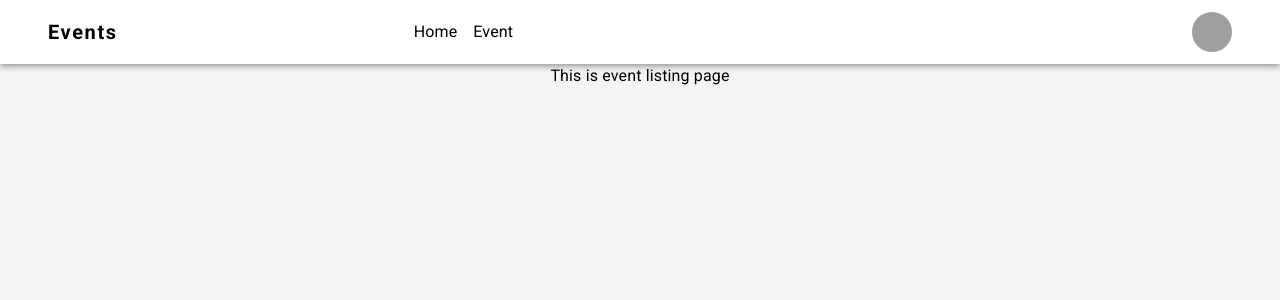
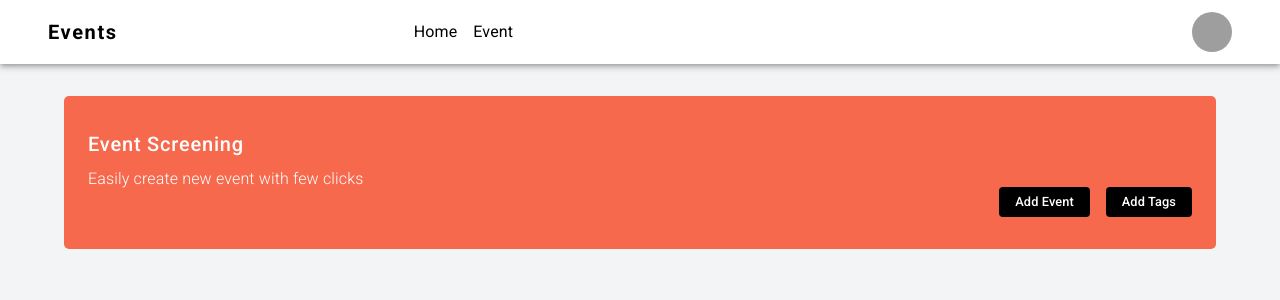
Before and after one commit to Polashahmad01/event-frontend, a React (Vite) app: page /event in a window 1280 px wide. Shown: the top 300 px of the page. Built offline with nearby package versions, Linux system fonts and the light colour scheme; grey boxes are pictures that could not be loaded.

Commit message:
add event and tag banner

```diff
--- a/src/pages/Event/Index/Index.jsx
+++ b/src/pages/Event/Index/Index.jsx
@@ -1,11 +1,12 @@
 import { Box } from "@mui/system"
-import { Typography } from "@mui/material"
+
+import { EventAndTagBanner } from "./components/EventAndTagBanner"
 
 export const EventListingPage = () => {
 
   return (
     <Box>
-      <Typography textAlign="center">This is event listing page</Typography>
+      <EventAndTagBanner />
     </Box>
   )
 }
--- /dev/null
+++ b/src/pages/Event/Index/components/EventAndTagBanner.jsx
@@ -0,0 +1,96 @@
+import Box from "@mui/material/Box"
+import Grid2 from "@mui/material/Unstable_Grid2"
+import Typography from "@mui/material/Typography"
+
+import { Link } from "react-router-dom"
+
+export const EventAndTagBanner = () => {
+
+  return (
+    <Box
+      sx={{
+        backgroundColor: "#F6694D",
+        marginTop: "2rem",
+        borderRadius: "5px",
+        color: "white",
+        padding: "2rem 1.5rem"
+      }}
+    >
+      <Grid2 container spacing={2} display="flex" justifyContent="space-between" alignItems="flex-end">
+        <Grid2 xs="8">
+          <Typography
+            variant="h6"
+            component="h2"
+            sx={{
+              letterSpacing: "0.05rem",
+              marginBottom: "0.3rem"
+            }}
+          >
+            Event Screening
+          </Typography>
+          <Typography
+            variant="subtitle1"
+            component="p"
+            sx={{
+              fontWeight: 300,
+              marginBottom: "1.5rem"
+            }}
+          >
+            Easily create new event with few clicks
+          </Typography>
+        </Grid2>
+        <Grid2 xs="4">
+          <Grid2 container>
+            <Link to="/event/new">
+              <Typography
+                variant="subtitle2"
+                component="button"
+                sx={{
+                  cursor: "pointer",
+                  marginRight: "1rem",
+                  padding: "0.3rem 1rem",
+                  borderRadius: "4px",
+                  border: "none",
+                  fontWeight: "500",
+                  fontSize: "0.8rem",
+                  backgroundColor: "black",
+                  color: "white",
+                  transition: "all 0.3s ease-in",
+                  '&:hover': {
+                    backgroundColor: "#F79B67",
+                    color: "white"
+                  }
+                }}
+              >
+                Add Event
+              </Typography>
+            </Link>
+            <Link to="#">
+              <Typography
+                variant="subtitle2"
+                component="button"
+                sx={{
+                  cursor: "pointer",
+                  padding: "0.3rem 1rem",
+                  borderRadius: "4px",
+                  border: "none",
+                  fontWeight: "500",
+                  fontSize: "0.8rem",
+                  backgroundColor: "black",
+                  color: "white",
+                  transition: "all 0.3s ease-in",
+                  '&:hover': {
+                    backgroundColor: "#F79B67",
+                    color: "white"
+                  }
+                }}
+              >
+                Add Tags
+              </Typography>
+            </Link>
+          </Grid2>
+        </Grid2>
+      </Grid2>
+    </Box>
+  )
+}
```
Also changed, not shown: 1 other file (tests, documents, lock files or other folders).
